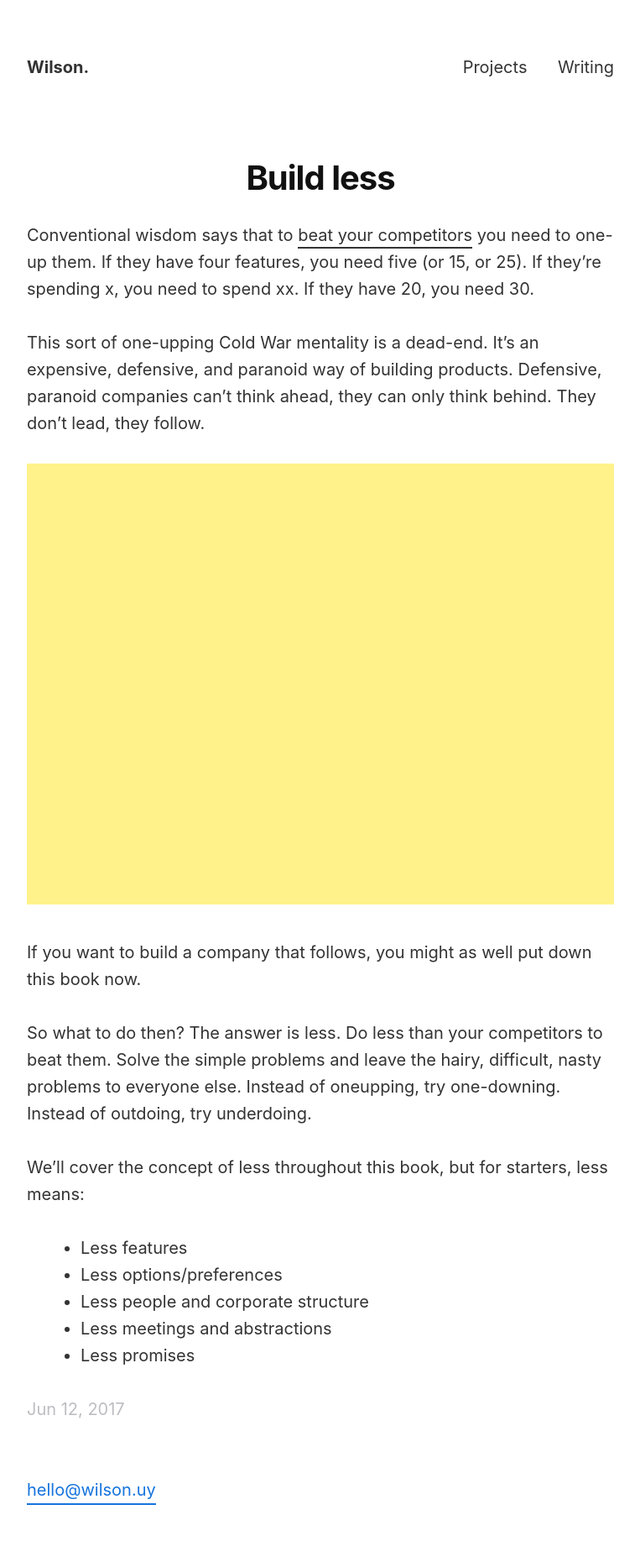
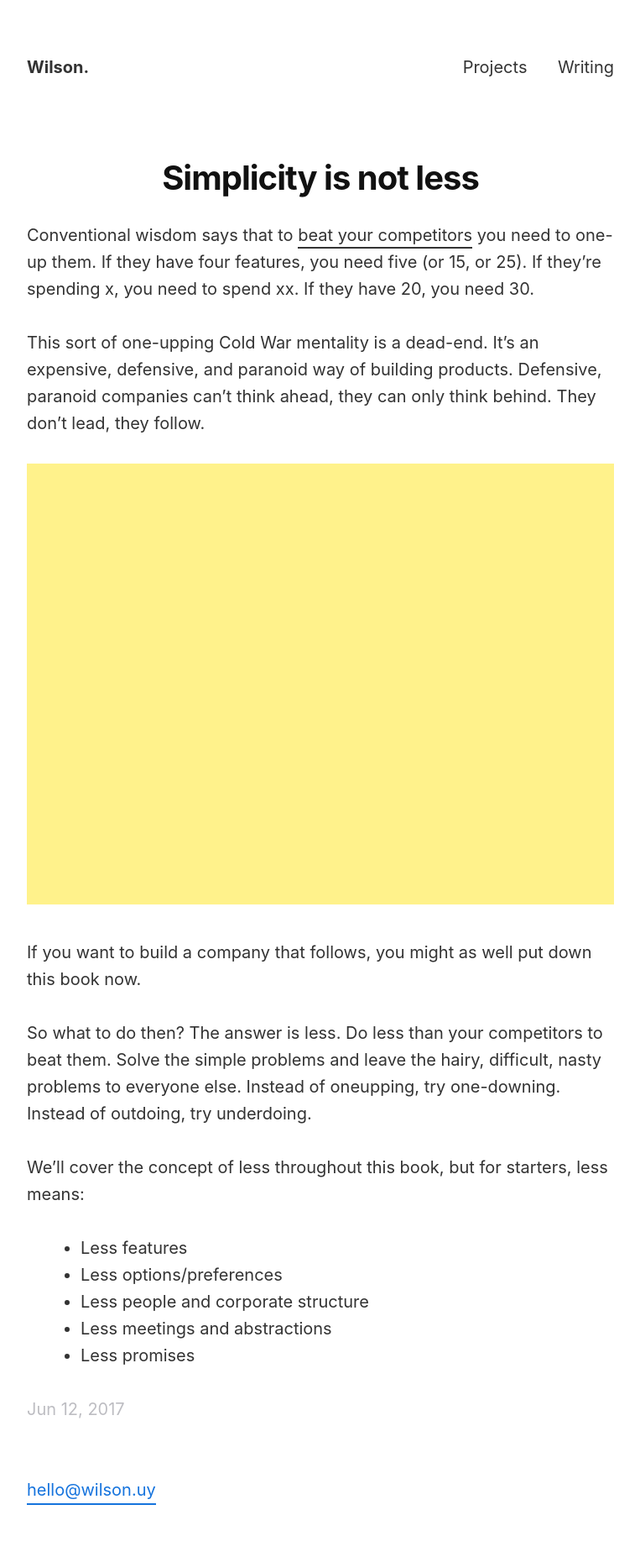
Before and after one commit to wilsonpiedra/wilsonpiedra.github.io, a Jekyll site: the page built from _posts/2017-06-12-less.md, in a window 1280 px wide. Shown: the whole page at 84% size, without its empty margins (258-1021 px from the left). Built offline with Jekyll 4.4.1, drawn with Linux system fonts in a browser that asks for light colours; nearby versions of some CDN libraries.

Commit message:
Update 2017-06-12-less.md

```diff
--- a/_posts/2017-06-12-less.md
+++ b/_posts/2017-06-12-less.md
@@ -1,6 +1,6 @@
 ---
 layout: post
-title:  "Build less"
+title:  "Simplicity is not less"
 date:   2017-06-12 18:28:58 -0300
 categories: hci
 ---
```
